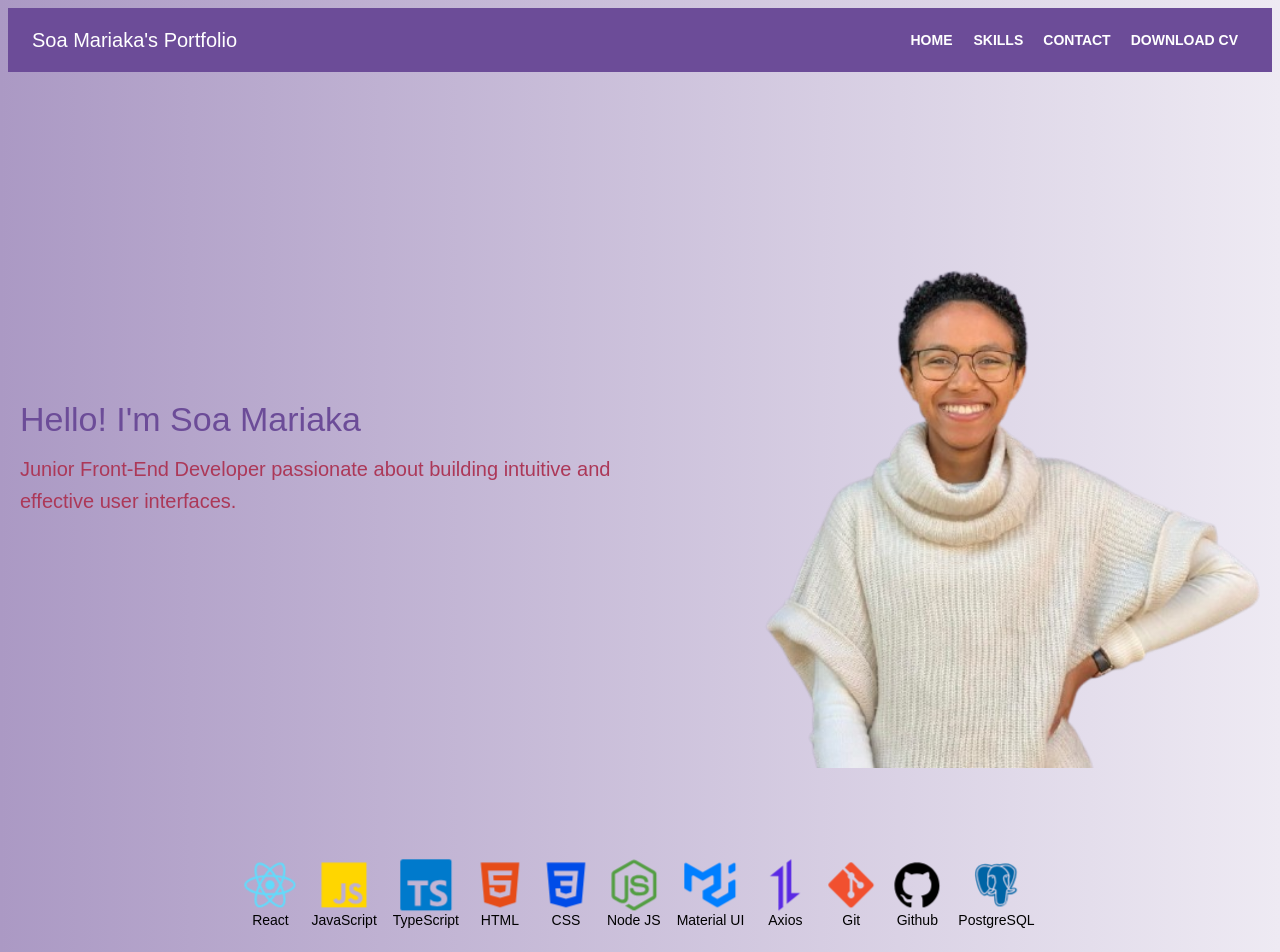
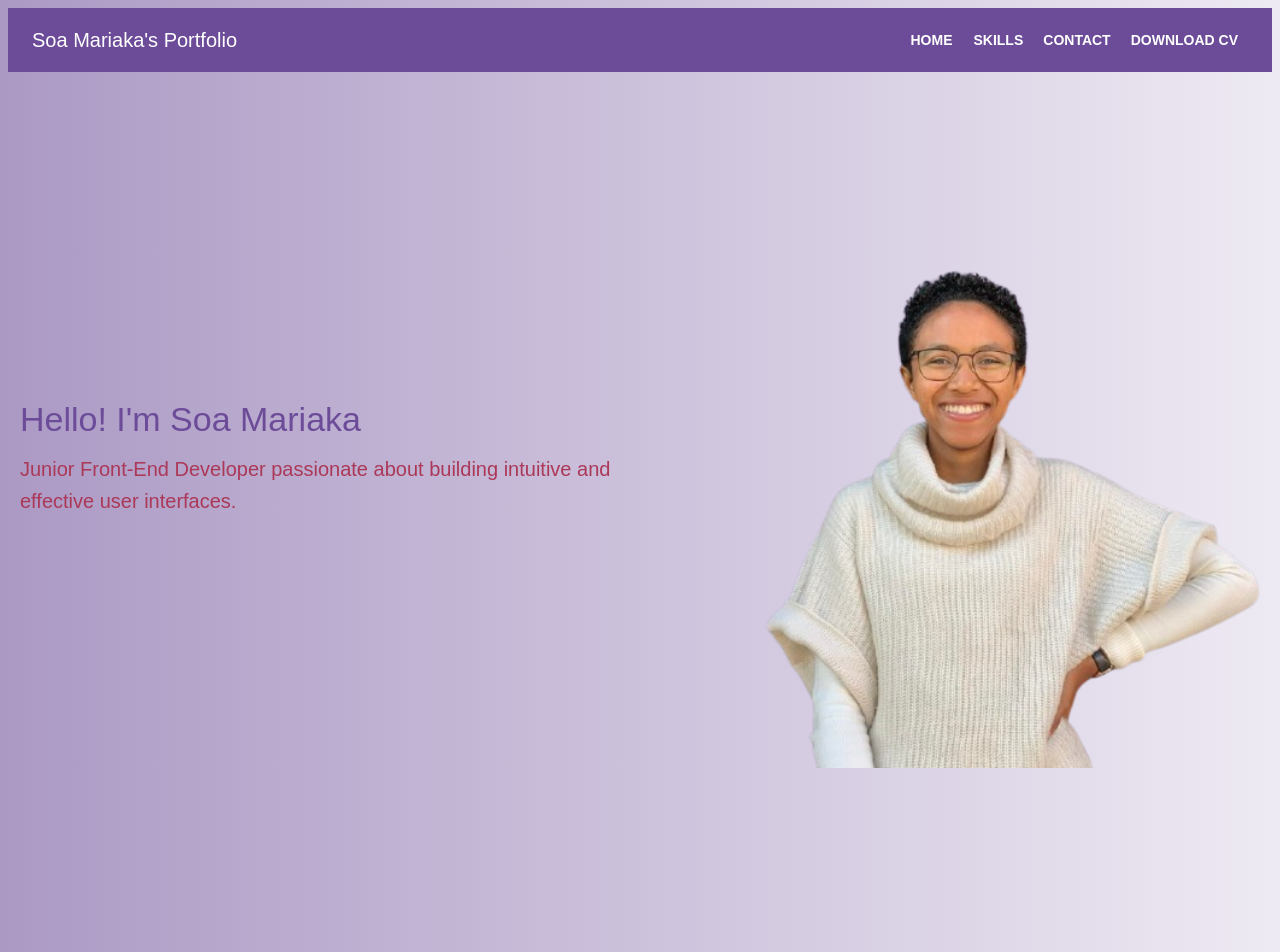
Before and after one commit to SoaMariaka19/portfolio, a React (Vite) app: page / in a window 1280 px wide. Shown: the top 952 px of the page. Built offline with nearby package versions, Linux system fonts and the light colour scheme; a web font is replaced by a local one.

Commit message:
style: adjust alignment of Skills section content

```diff
--- a/src/components/Contact.tsx
+++ b/src/components/Contact.tsx
@@ -2,7 +2,7 @@ import { TextField, Button } from '@mui/material';
 
 const Contact = () => {
   return (
-    <form id='contact' style={{paddingTop: '80px'}}>
+    <form id='contact' style={{paddingTop: '150px'}}>
       <TextField label="Nom" variant="outlined" fullWidth margin="normal" />
       <TextField label="Email" variant="outlined" fullWidth margin="normal" />
       <TextField label="Message" variant="outlined" fullWidth multiline rows={4} margin="normal" />
--- a/src/components/Skills.tsx
+++ b/src/components/Skills.tsx
@@ -10,12 +10,12 @@ import { SiAxios } from "react-icons/si";
 import { FaGitAlt } from "react-icons/fa";
 import { IoLogoGithub } from "react-icons/io5";
 import { BiLogoPostgresql } from "react-icons/bi";
-import { SkillIcon } from '../styles/customStyles';
+import { SkillIcon, StyledGridContainer } from '../styles/customStyles';
 
 const Skills = () => {
   return (
-    <Box id="skills" paddingTop="80px">
-      <Grid container spacing={2} justifyContent="center">
+    <Box id="skills" paddingTop="150px">
+      <StyledGridContainer container spacing={10} justifyContent="center">
         <Grid item>
           <SkillIcon color="#61DBFB">
             <FaReact />
@@ -82,7 +82,7 @@ const Skills = () => {
             <Typography>PostgreSQL</Typography>
           </SkillIcon>
         </Grid>
-      </Grid>
+      </StyledGridContainer>
     </Box>
   );
 };
--- a/src/styles/customStyles.ts
+++ b/src/styles/customStyles.ts
@@ -1,5 +1,5 @@
 import { styled } from '@mui/material/styles';
-import { AppBar, Toolbar, Button, Typography, List, Link, Fab, Drawer, Box } from '@mui/material';
+import { AppBar, Toolbar, Button, Typography, List, Link, Fab, Drawer, Box, Grid } from '@mui/material';
 
 interface SkillIconProps {
   color?: string;
@@ -68,16 +68,22 @@ export const StyledImage = styled('img')(({ theme }) => ({
   },
 }));
 
+export const StyledGridContainer = styled(Grid)({
+  maxWidth: '1200px',
+  margin: '0 auto',
+  padding: '0 10px',
+})
+
 export const SkillIcon = styled('div')<SkillIconProps>(({color}) => ({
   display: 'flex',
   flexDirection: 'column',
   alignItems: 'center',
   '& p': {
-    fontSize: '14px',
+    fontSize: '15px',
   },
   '& svg': {
-    width: '50px',
-    height: '50px',
+    width: '100px',
+    height: '100px',
     animation: 'pulse 1s infinite',
     fill: color || '#000',
   },
```
